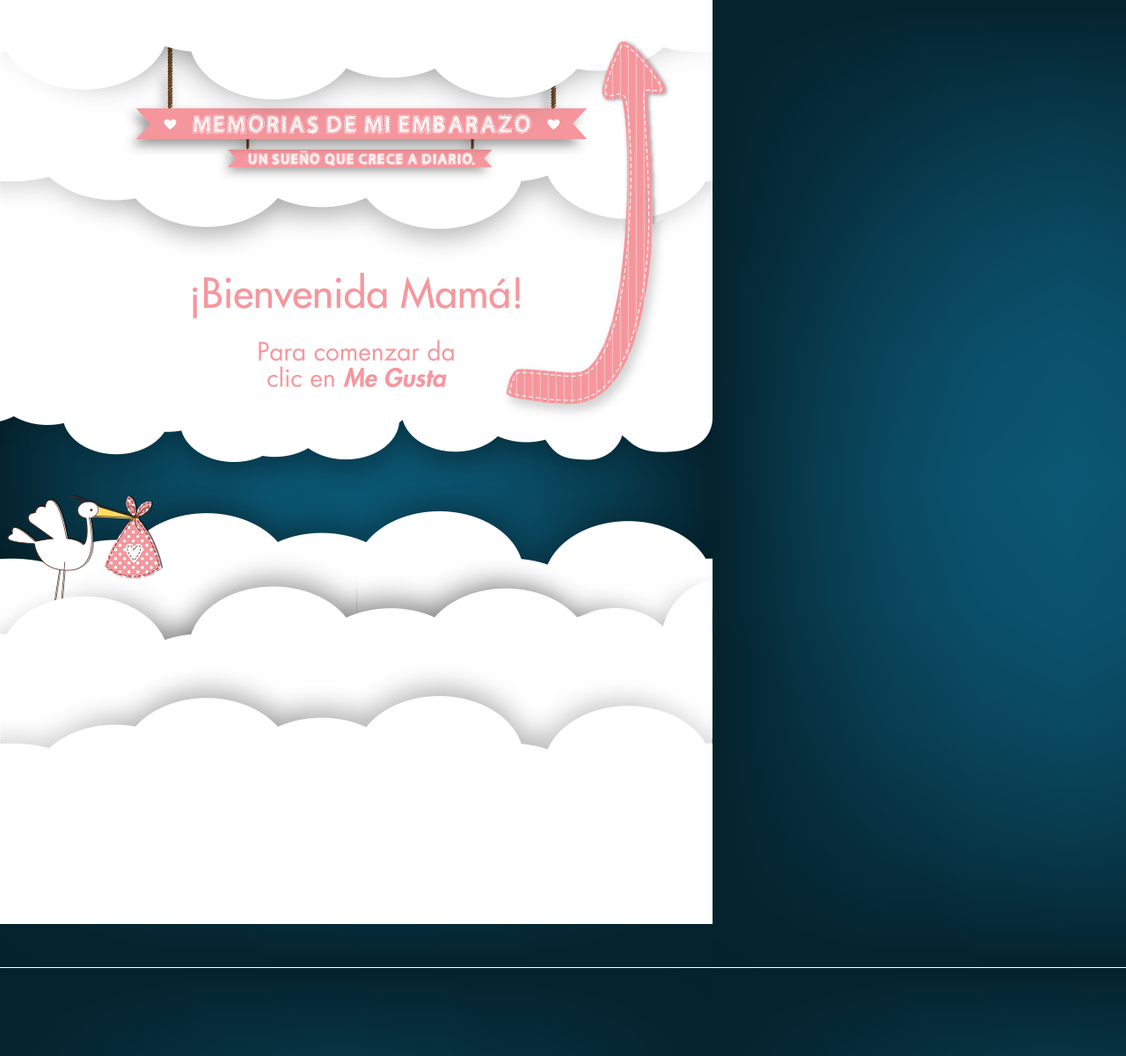
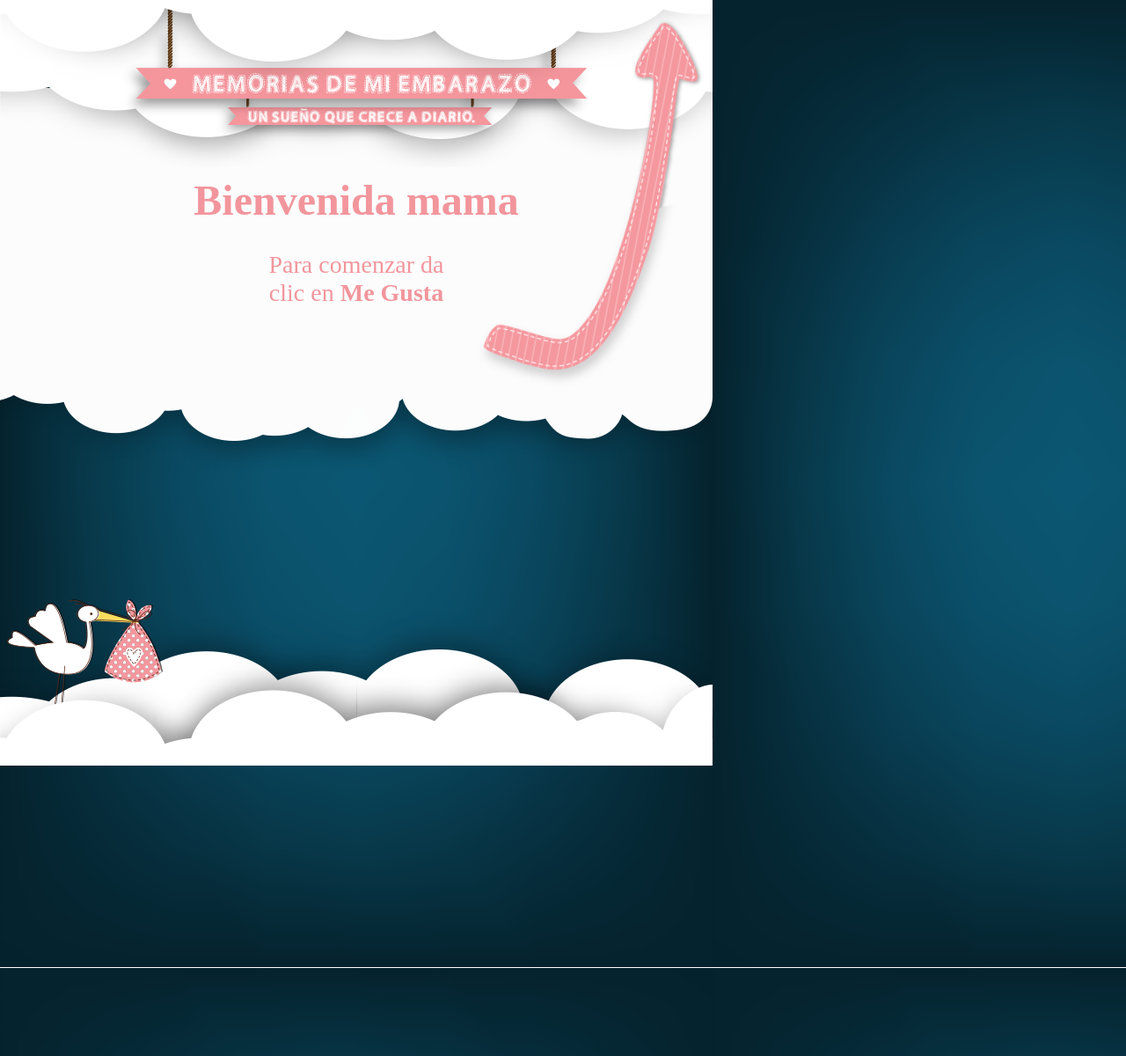
Before and after one commit to ixbacka/memorias_embarazo, a CakePHP app: the page made by app/View/Profiles/fangate.ctp in a window 1280 px wide. Shown: the whole page at 88% size. Run offline with PHP 8.4 and a stand-in for CakePHP, Linux system fonts and the light colour scheme; the template is opened without the code that fills it, so the values that code supplies are empty; some libraries are stand-ins or nearby versions.

Commit message:
fangate comeplto, menu fix, temas, fix

```diff
--- a/app/View/Profiles/fangate.ctp
+++ b/app/View/Profiles/fangate.ctp
@@ -1,11 +1,10 @@
-<div class="fangate zero">
-	<div class="header-fangate">
-
-		<div class="like">Bienvenida mama, Para comenzar da clic en Me Gusta</div>
-		<div id="flecha_fangate">Click here</div>
-	</div>
-
-	<div class="footer-fangate">
-
-	</div>
+<div class="wrapper fangate zero">
+  <div class="header">
+    <div class="flecha"></div>
+  </div>
+  <div class="like">
+    <h3>Bienvenida mama</h3>
+    <p>Para comenzar da clic en <b>Me Gusta</b></p>
+  </div>
+   <div class="footer"></div>
 </div>
--- a/app/webroot/css/cake.generic.css
+++ b/app/webroot/css/cake.generic.css
@@ -20,6 +20,7 @@
 * {
   margin:0;
   padding:0;
+  -webkit-font-smoothing: antialiased;
 }
 
 /** General Style Info **/
@@ -49,10 +50,7 @@ a:hover {
 a img {
   border:none;
 }
-h1, h2, h3, h4 {
-	font-weight: normal;
-	margin-bottom:0.5em;
-}
+
 h1 {
   background:#fff;
   color: #003d4c;
@@ -77,11 +75,20 @@ ul, li {
   margin: 0 12px;
 }
 p {
-	margin: 0 0 1em 0;
+  color: #F5979D;
 }
+
+/* DEFAULTS */
+
+
+
 /** - fangate **/
 .fangate{
   width: 810px;
+}
+
+.fangate .footer {
+  top: 670px;
 }
 
 .header-fangate{
@@ -102,16 +110,46 @@ p {
   transition:all 4s ease-out;  /* W3C */
 }
 
+.flecha {
+  width: 265px;
+  height: 490px;
+  background: url(../img/fangate_flecha.png) 0 -20px no-repeat;
+  position: absolute;
+  right: 0px;
+  opacity: 0;
+  -webkit-transform: rotate(11deg);
+  -moz-transform: rotate(11deg);
+  -o-transform: rotate(11deg);
+  -ms-transform: rotate(11deg);
+
+}
+
 .like{
-	text-indent: -9999px;
-	height: 130px;
-	width: 372px;
-	position: absolute;
-	top:310px;
-	margin-left: 50%;
-	left: -186px;
-	background-image: url(../img/fangate_texto.png);
+  font-family: 'Futura', sans-serif;
+  color: #F5979D;
+  text-align: center;
+  height: 440px;
+  position: relative;
+  top:-510px;
+  margin: 0 auto;
+  background-image: url(../img/nube3.png);
   opacity: 0;
+}
+
+.like  h3 {
+  color: #F5979D;
+  font-size: 48px;
+  font-family: 'Futura';
+  margin-bottom: 30px;
+  padding-top: 100px;
+}
+
+.like p {
+  color: #F5979D;
+  font-size: 28px;
+  font-family: 'Futura';
+  width: 235px;
+  margin: 0 auto;
 }
 
 
@@ -125,16 +163,23 @@ p {
   background-image: url(../img/fangate_flecha.png);
 }
 
-.footer-fangate{
-	position: absolute;
-	top: 200px;
-	left: 0;
-	width: 810px;
-  height: 800px;
+.fangate .content,
+.welcome .content {
+  width: 750px;
+  height: 810px;
   background-image: url(../img/nube4.png),url(../img/nube5.png), url(../img/nube4.png);
   background-position: left bottom, 0px 6px, 0px -31px;
   background-repeat: no-repeat;
+  padding: 0 35px;
+}
 
+.footer-fangate *, .header-fangate * {
+  /* Aqui colocamos la transicion para cada navegador */
+  -webkit-transition:all 4s ease-out;  /* Chrome y Safari */
+  -o-transition:all 4s ease-out;  /* Opera */
+  -moz-transition:all 4s ease-out;  /* Mozilla Firefox */
+  -ms-transition:all 4s ease-out;   /* Internet Explorer */
+  transition:all 4s ease-out;  /* W3C */
   /* Aqui colocamos la transicion para cada navegador */
   -webkit-transition:all 4s ease-out;  /* Chrome y Safari */
   -o-transition:all 4s ease-out;  /* Opera */
--- a/app/webroot/css/tema1.css
+++ b/app/webroot/css/tema1.css
@@ -26,13 +26,7 @@ body {
   background-image: url(../img/nube1.png), url(../img/titulo1.png), url(../img/titulo2.png), url(../img/nube2.png), url(../img/nube3.png);
   background-position: 0px -87px, center -46px, center 82px, 0px -102px, 0px -500px;
   background-repeat: no-repeat;
-
-  /* Aqui colocamos la transicion para cada navegador */
-  -webkit-transition:all 4s ease-out;  /* Chrome y Safari */
-  -o-transition:all 4s ease-out;  /* Opera */
-  -moz-transition:all 4s ease-out;  /* Mozilla Firefox */
-  -ms-transition:all 4s ease-out;   /* Internet Explorer */
-  transition:all 4s ease-out;  /* W3C */
+  z-index: 1000;
 }
 
 .menu{
@@ -746,28 +718,24 @@ text-align: center;
 
 /* ESTADOS */
 
-.zero .footer-fangate {
-  top: 550px;
-  height: 500px;
-  background-position: 0px 30px, right bottom 0px 1000px;
+#bienvenida_texto, .estilos, .welcome .content, .like, .flecha {
+  /* Aqui colocamos la transicion para cada navegador */
+  -webkit-transition:all 4s ease-out;  /* Chrome y Safari */
+  -o-transition:all 4s ease-out;  /* Opera */
+  -moz-transition:all 4s ease-out;  /* Mozilla Firefox */
+  -ms-transition:all 4s ease-out;   /* Internet Explorer */
+  transition:all 4s ease-out;  /* W3C */
+
 }
 
+.zero .content {
+  margin-top: 620px;
+}
 .zero .like {
   opacity: 0.99;
+  top: -90px;
 }
 
-.zero .header-fangate{
-  background-position: 0px -44px, center top, center 130px, 0px 0px, 0px 124px;
+.zero .flecha {
+  opacity: 0.99;
 }
-
-.zero #bienvenida_texto {
-  display: none;
-}
-
-.zero .temas {
-  opacity: 0;
-}
-
-.zero  .menu {
-  display: none;
-}
```
Also changed, not shown: other parts of app/webroot/css/cake.generic.css (+29 -28 lines), other parts of app/webroot/css/tema1.css (+4 -26 lines), app/View/Profiles/cover.ctp (+10 -10 lines), app/View/Profiles/welcome.ctp (+13 -43 lines), app/webroot/img/ajustes.png (added), app/webroot/img/ayuda.png (added), app/webroot/img/home.png (added), app/webroot/img/tema1.png (added), app/webroot/img/tema2.png (added), app/webroot/img/tema3.png (added), app/webroot/img/tema4.png (added). Lines whose indentation alone changed are shown as unchanged.
